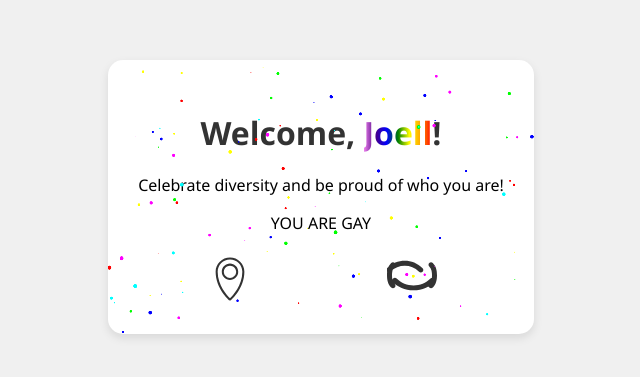
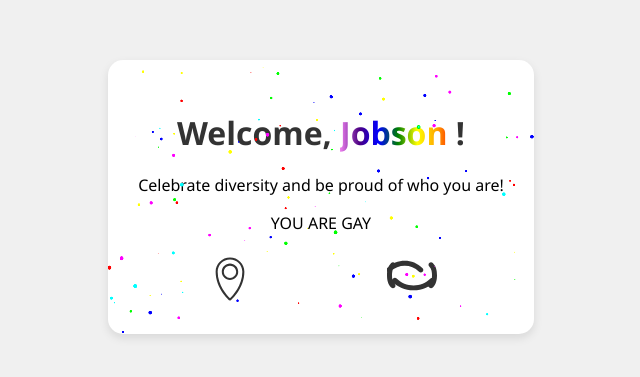
Before and after one commit to chrisdepallan/portfolio_chrisdepallan, a plain HTML site: page index.html in a window 1280 px wide. Shown: the part 203-580 px from the top of the page, without its empty margins (319-959 px from the left). Drawn offline with Linux system fonts and the light colour scheme.

Commit message:
Update index.html

```diff
--- a/index.html
+++ b/index.html
@@ -64,7 +64,7 @@
 </head>
 <body>
     <div class="container">
-        <h1>Welcome, <span class="rainbow-text">Joell</span>!</h1>
+        <h1>Welcome, <span class="rainbow-text">Jobson </span>!</h1>
         <p>Celebrate diversity and be proud of who you are!</p>
         <p>YOU ARE GAY</p>
         <div class="svg-container">
```
